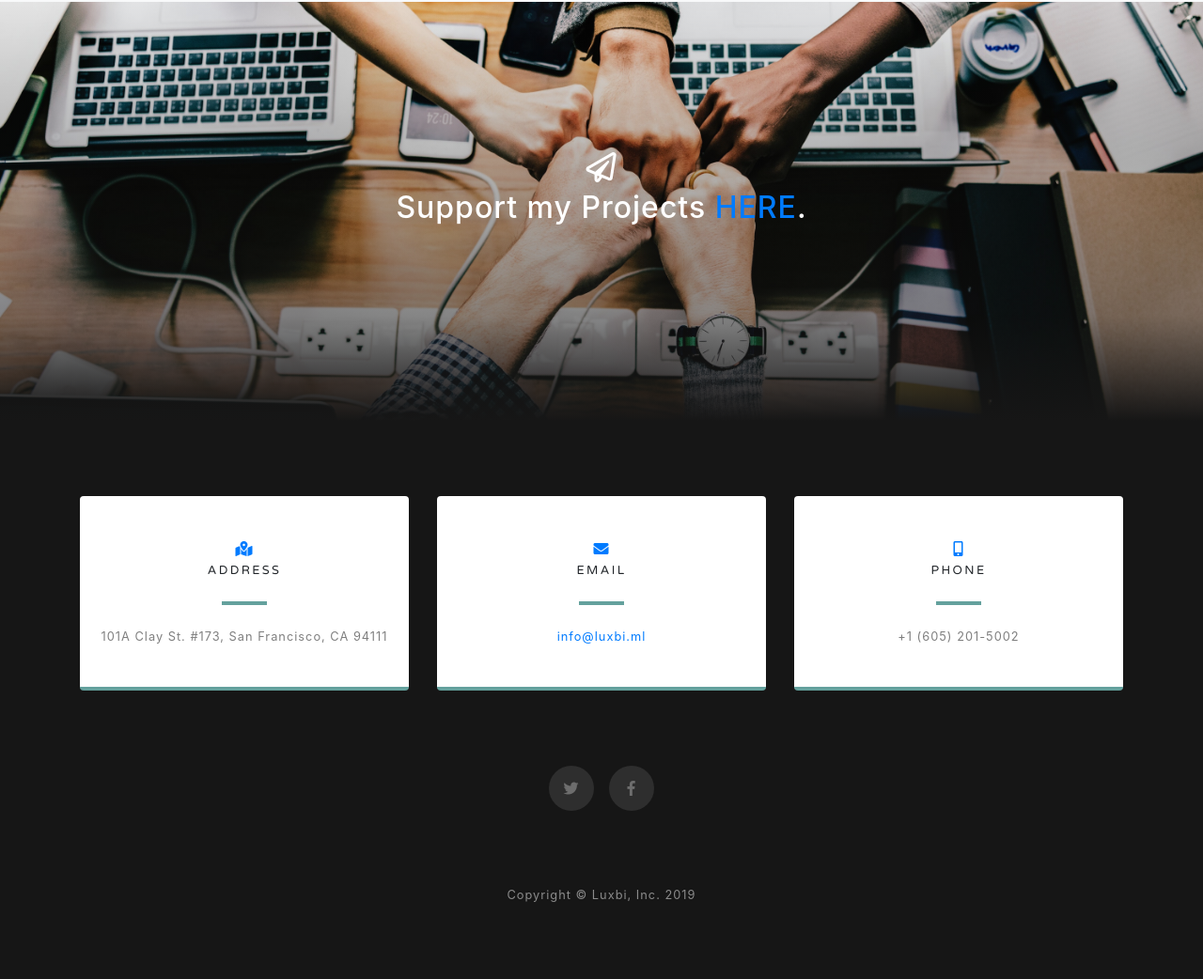
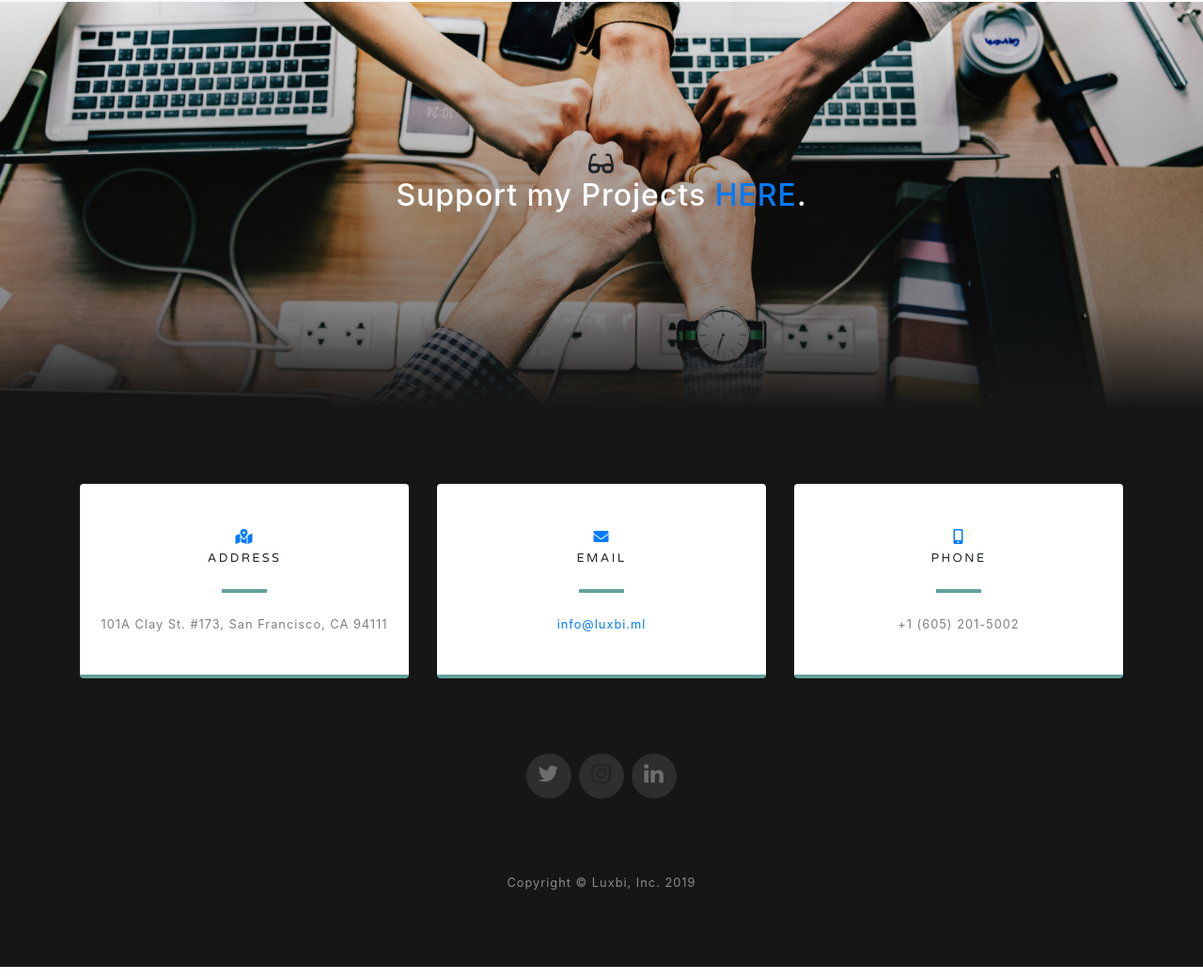
Before and after one commit to andresdmorales/Luminibee, a website with bundled scripts: page index.html in a window 1280 px wide. Shown: the part 2686-3728 px from the top of the page at 94% size. Built offline with nearby package versions, Linux system fonts and the light colour scheme.

Commit message:
Update index.html

```diff
--- a/index.html
+++ b/index.html
@@ -141,7 +141,8 @@
       <div class="row">
         <div class="col-md-10 col-lg-8 mx-auto text-center">
 
-          <i class="far fa-paper-plane fa-2x mb-2 text-white"></i>
+          <link rel='stylesheet' href='https://use.fontawesome.com/releases/v5.7.0/css/all.css' integrity='sha384-lZN37f5QGtY3VHgisS14W3ExzMWZxybE1SJSEsQp9S+oqd12jhcu+A56Ebc1zFSJ' crossorigin='anonymous'>
+		  <i style='font-size:24px' class='fas'>&#xf530;</i>
           <h2 class="text-white mb-5">Support my Projects
            <a href="https://paypal.me/luxbi?locale.x=en_US"> HERE</a>.</h2>
 
@@ -199,11 +200,21 @@
 
       <div class="social d-flex justify-content-center">
         <a href="#" class="mx-2">
-          <i class="fab fa-twitter"></i>
+          <meta name="viewport" content="width=device-width, initial-scale=1">
+		  <link rel="stylesheet" href="https://cdnjs.cloudflare.com/ajax/libs/font-awesome/4.7.0/css/font-awesome.min.css">
+		  <i style="font-size:24px" class="fa">&#xf099;</i>
         </a>
-        <a href="#" class="mx-2">
-          <i class="fab fa-facebook-f"></i>
+        <a >
+		<meta name="viewport" content="width=device-width, initial-scale=1">
+		<meta name="viewport" content="width=device-width, initial-scale=1">
+		<link rel="stylesheet" href="https://cdnjs.cloudflare.com/ajax/libs/font-awesome/4.7.0/css/font-awesome.min.css">
+		<i style="font-size:24px" class="fa">&#xf16d;</i>
         </a>
+		<a  href="#" class="mx-2">
+		<meta name="viewport" content="width=device-width, initial-scale=1">
+		<link rel="stylesheet" href="https://cdnjs.cloudflare.com/ajax/libs/font-awesome/4.7.0/css/font-awesome.min.css">
+		<i style="font-size:24px" class="fa">&#xf0e1;</i>
+		</a>
       </div>
 
     </div>
```
